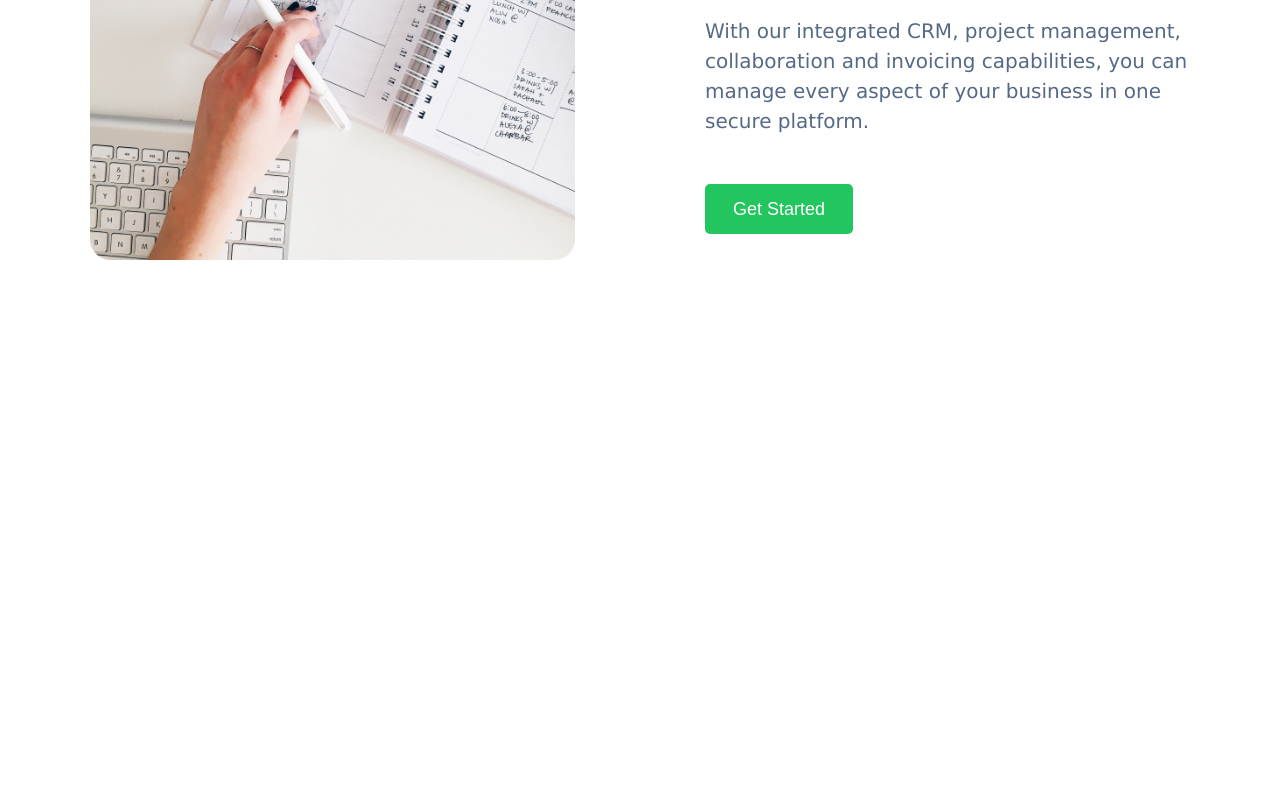
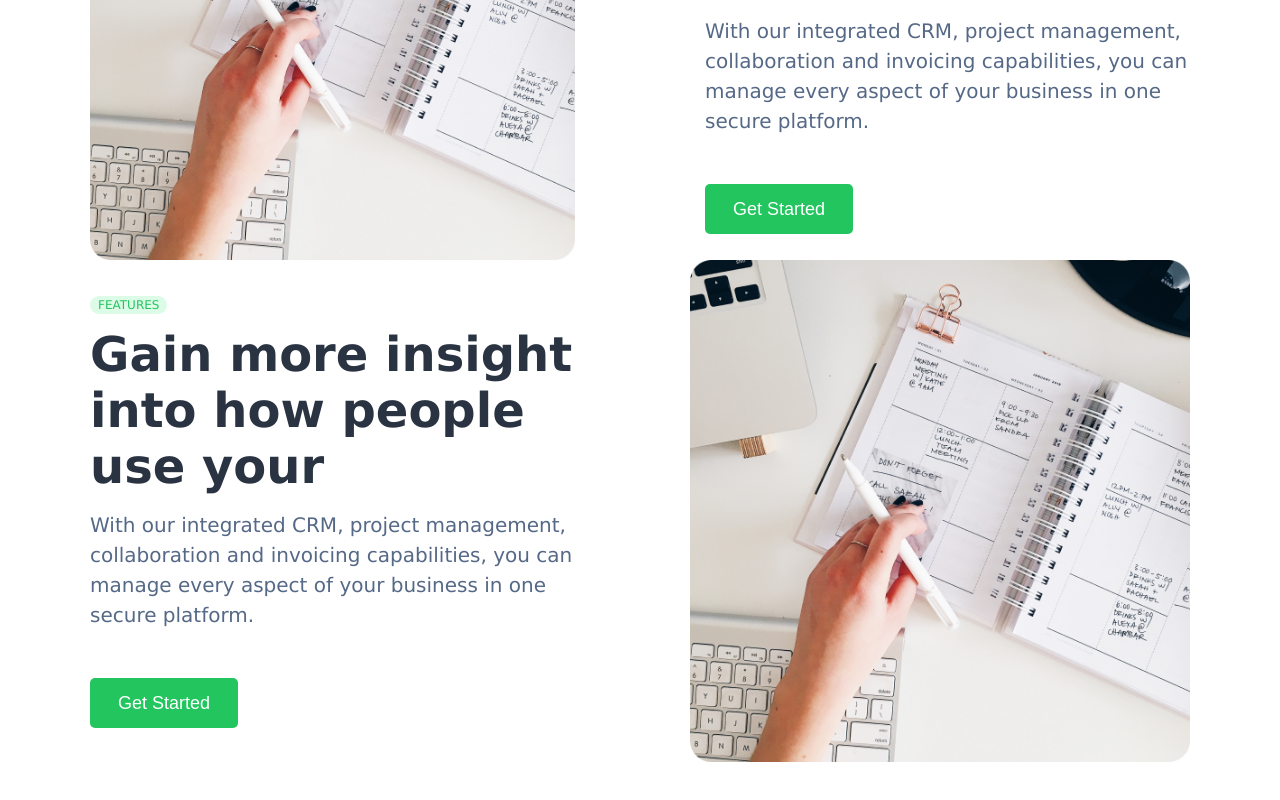
Before and after one commit to MariusAskelovic/8_react_module_css_practice, a React (Vite) app: page / in a window 1280 px wide. Shown: the part 1580-2380 px from the top of the page. Before the commit the page ends 1840 px from the top, so only its background shows below. Built offline with nearby package versions, Linux system fonts and the light colour scheme.

Commit message:
Features2

```diff
--- a/src/App.jsx
+++ b/src/App.jsx
@@ -1,5 +1,6 @@
 import Cta from './components/CTA/CTA';
 import Features from './components/Features/Features';
+import Features2 from './components/Features2/Features2';
 import Btn from './components/UI/btn/Btn';
 import GainMore from './components/gainMoreSection/GainMore';
 
@@ -11,6 +12,7 @@ export default function App() {
       <Cta />
       <GainMore />
       <Features />
+      <Features2 />
     </div>
   );
 }
--- /dev/null
+++ b/src/components/Features2/Features2.jsx
@@ -0,0 +1,25 @@
+import Btn from "../UI/btn/Btn";
+import SectionTitle from "../UI/sectionTitle/SectionTitle";
+import css from './Features2.module.css'
+
+export default function Features2() {
+    return (
+        <div className="container">
+            <div className={css.grid}>
+                <div className={css.left}>
+                    <SectionTitle
+                        left
+                        light
+                        big
+                        bigSub
+                        pill='features'
+                        title='Gain more insight into how people use your'
+                        subtitle='With our integrated CRM, project management, collaboration and invoicing capabilities, you can manage every aspect of your business in one secure platform.'
+                    />
+                    <Btn>Get Started</Btn>
+                </div>
+                <img src="/img/gainMore.jpg" alt="gain more" />
+            </div>
+        </div>
+    )
+}
--- /dev/null
+++ b/src/components/Features2/Features2.module.css
@@ -0,0 +1,7 @@
+.grid {
+  display: grid;
+  grid-template-columns: repeat(2, 1fr);
+  gap: 100px;
+  align-items: center;
+  margin-bottom: 200px;
+}
```
